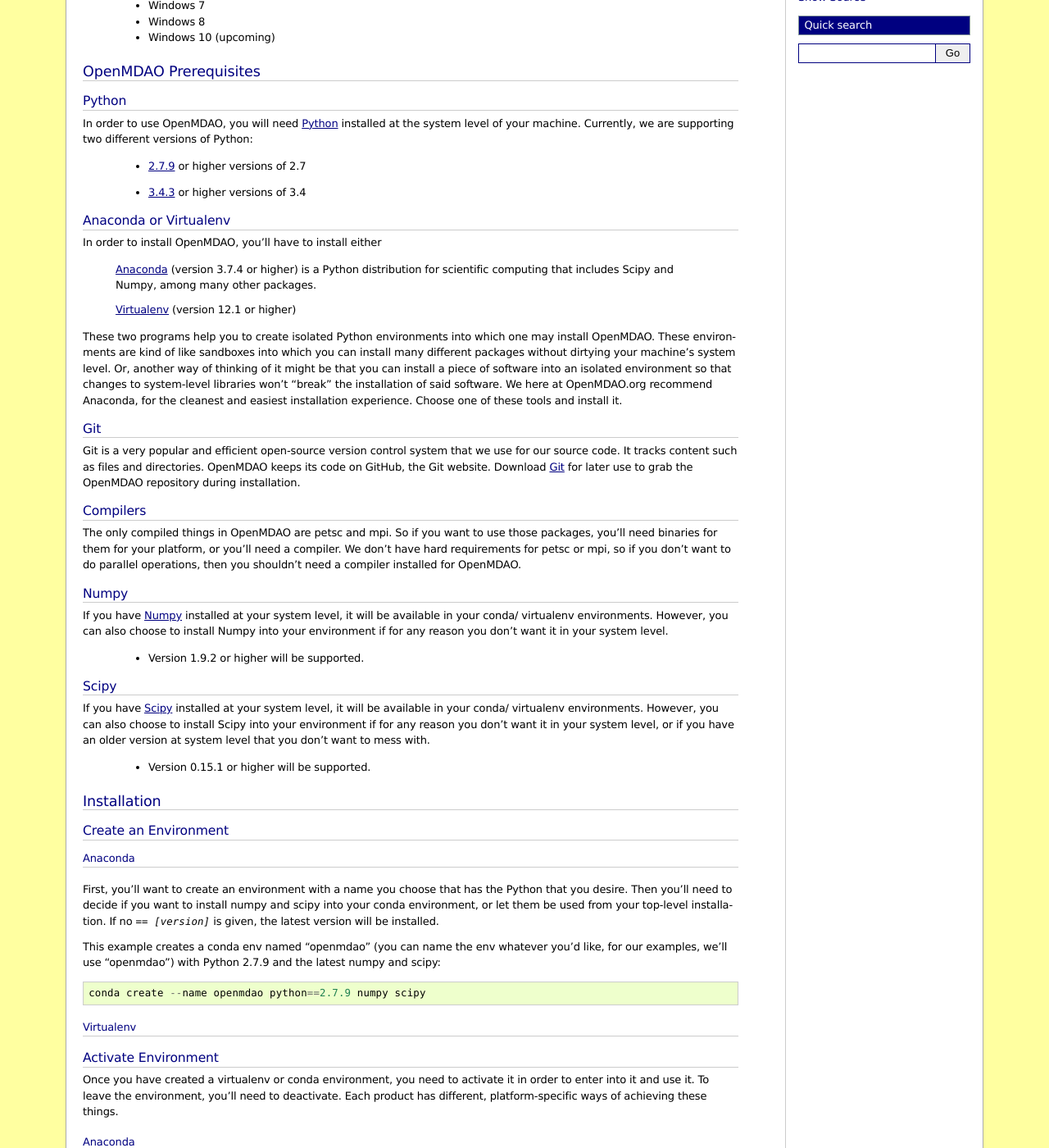
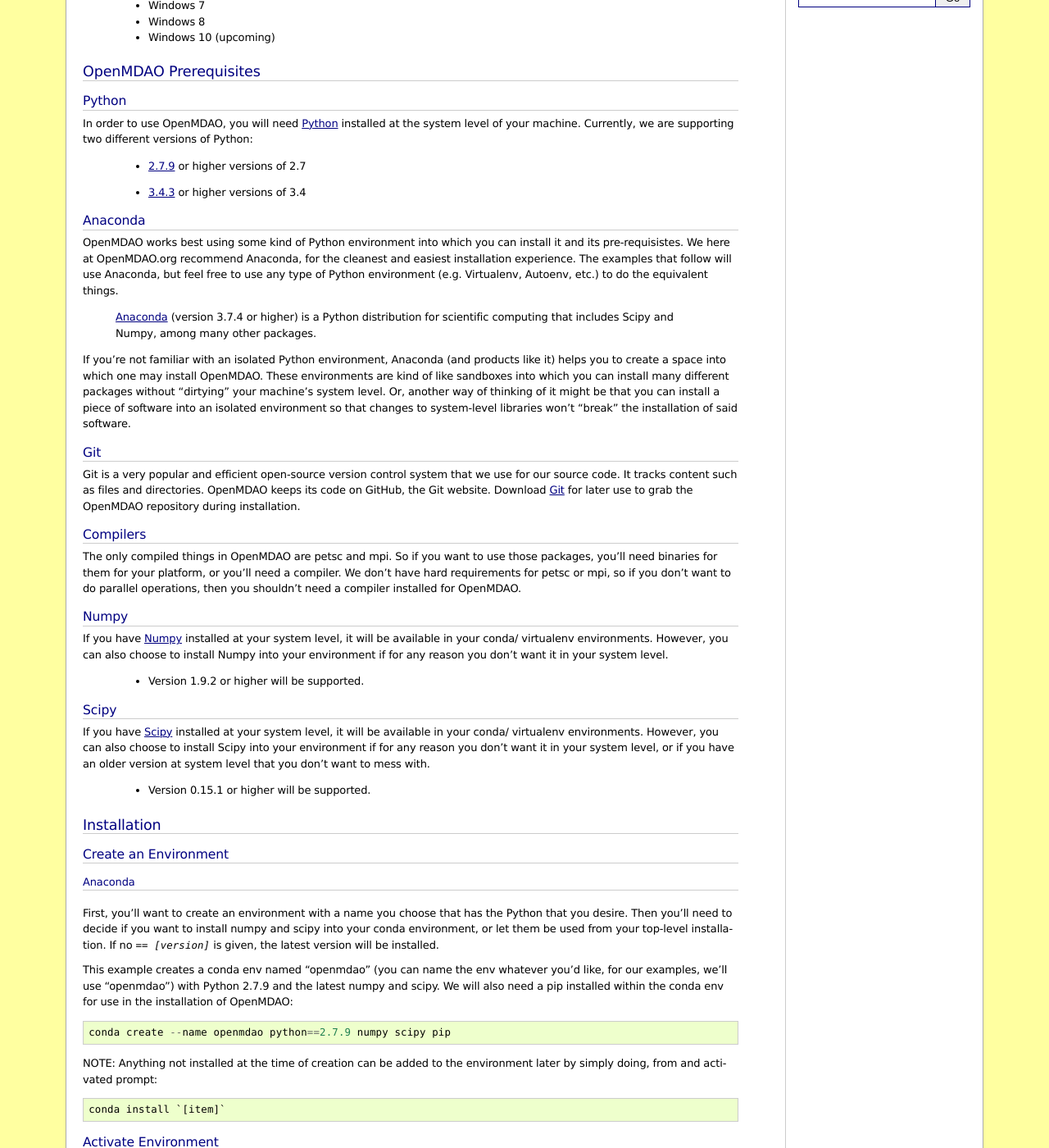
Before and after one commit to OpenMDAO/OpenMDAO1, a Sphinx documentation site: the page built from openmdao/docs/getting-started/index.rst, in a window 1280 px wide and 1400 px high, scrolled down 872 px. Shown: the whole window at 82% size. Built offline with Sphinx 7.4.7, drawn with Linux system fonts in a browser that asks for light colours; pages that are not in the unit, such as notebooks, are missing from menus; some of the changed text lies outside the part shown.

Commit message:
streamlining monkey patch, editing Getting Started further, skeleton autoDocString

```diff
--- a/openmdao/docs/conf.py
+++ b/openmdao/docs/conf.py
@@ -20,25 +20,6 @@ import shlex
 from numpydoc.docscrape_sphinx import SphinxDocString
 from numpydoc.docscrape import NumpyDocString, Reader
 import textwrap
-
-_parsed_data = {
-            'Signature': '',
-            'Summary': [''],
-            'Extended Summary': [],
-            'Args': [],
-            'Returns': [],
-            'Raises': [],
-            'Warns': [],
-            'Other Args': [],
-            'Attributes': [],
-            'Methods': [],
-            'See Also': [],
-            'Notes': [],
-            'Warnings': [],
-            'References': '',
-            'Examples': '',
-            'index': {}
-            }
 
 def _parse(self):
         self._doc.reset()
@@ -106,7 +87,6 @@ def __init__(self, docstring, config={}):
 
 #Do the actual patch switchover to these local versions
 NumpyDocString.__init__ = __init__
-SphinxDocString._parsed_data = _parsed_data
 SphinxDocString._parse = _parse
 SphinxDocString.__str__ = __str__
 #--------------end monkeypatch---------------------
--- a/openmdao/docs/getting-started/index.rst
+++ b/openmdao/docs/getting-started/index.rst
@@ -101,27 +101,27 @@ your machine.  Currently, we are supporting two different versions of Python:
 
  .. _3.4.3: https://www.python.org/downloads/release/python-343/
 
-Anaconda or Virtualenv
-++++++++++++++++++++++
+Anaconda
+++++++++
 
-In order to install OpenMDAO, you'll have to install either
+OpenMDAO works best using some kind of Python environment into which you can install it and
+its pre-requisistes. We here at OpenMDAO.org recommend Anaconda, for the cleanest and
+easiest installation experience.  The examples that follow will use Anaconda, but feel
+free to use any type of Python environment (e.g. Virtualenv, Autoenv, etc.) to do the equivalent
+things.
 
  Anaconda_  (version 3.7.4 or higher) is a Python distribution for scientific
  computing that includes Scipy and Numpy, among many other packages.
 
- Virtualenv_ (version 12.1 or higher)
-
 .. _Anaconda: http://continuum.io/downloads
 
-.. _Virtualenv: https://pypi.python.org/pypi/virtualenv
 
-These two programs help you to create isolated Python environments into which one may install OpenMDAO.
+If you're not familiar with an isolated Python environment, Anaconda (and products like
+it) helps you to create a space into which one may install OpenMDAO.
 These environments are kind of like sandboxes into which you can install many different
-packages without dirtying your machine's system level.  Or, another way of thinking of it
+packages without "dirtying" your machine's system level.  Or, another way of thinking of it
 might be that you can install a piece of software into an isolated environment so
 that changes to system-level libraries won't "break" the installation of said software.
-We here at OpenMDAO.org recommend Anaconda, for the cleanest and easiest installation experience.
-Choose one of these tools and install it.
 
 
 Git
@@ -181,24 +181,28 @@ If no `== [version]` is given, the latest version will be installed.
 
 This example creates a conda env named "openmdao" (you can name the env whatever you'd
 like, for our examples, we'll use "openmdao") with Python 2.7.9 and the latest
-numpy and scipy:
+numpy and scipy. We will also need a pip installed within the conda env for use
+in the installation of OpenMDAO:
+
 ::
 
-    conda create --name openmdao python==2.7.9 numpy scipy
-
-Virtualenv
-----------
+    conda create --name openmdao python==2.7.9 numpy scipy pip
 
 
+NOTE: Anything not installed at the time of creation can be added to the environment
+later by simply doing, from and activated prompt:
 
+::
+
+    conda install `[item]`
 
 Activate Environment
 ++++++++++++++++++++
 
-Once you have created a virtualenv or conda environment, you need to activate it
+Once you have created an Anaconda environment, you need to activate it
 in order to enter into it and use it. To leave the environment, you'll need to
 deactivate.  Each product has different, platform-specific ways of achieving these
-things.
+things, here's how it works in Anaconda.
 
 Anaconda
 --------
@@ -244,11 +233,16 @@ the source code from Github.
 
     git clone http://github.com/OpenMDAO/OpenMDAO-Framework
 
+
+
+
 Install OpenMDAO Using pip
 ++++++++++++++++++++++++++
 
 From your activated environment, from the top level of the OpenMDAO repository,
-you'll want to pip install OpenMDAO into your environment
+you'll want to pip install OpenMDAO into your environment.  The pip that you use
+to do this installation needs to be pointing at the python inside your environment.
+This is why we install pip into the env above.
 
 ::
     pip install -e .
```
Also changed, not shown: other parts of openmdao/docs/getting-started/index.rst (+0 -15 lines), 1 other file.
